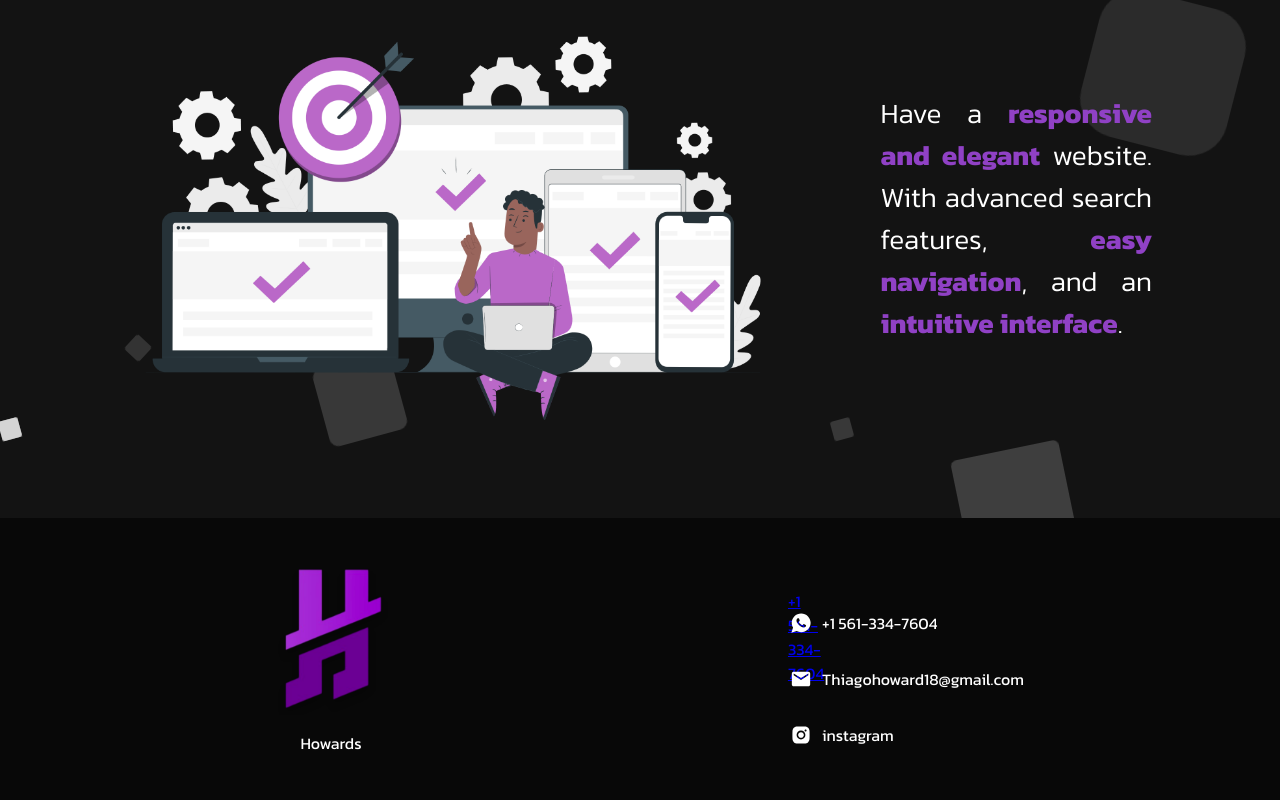
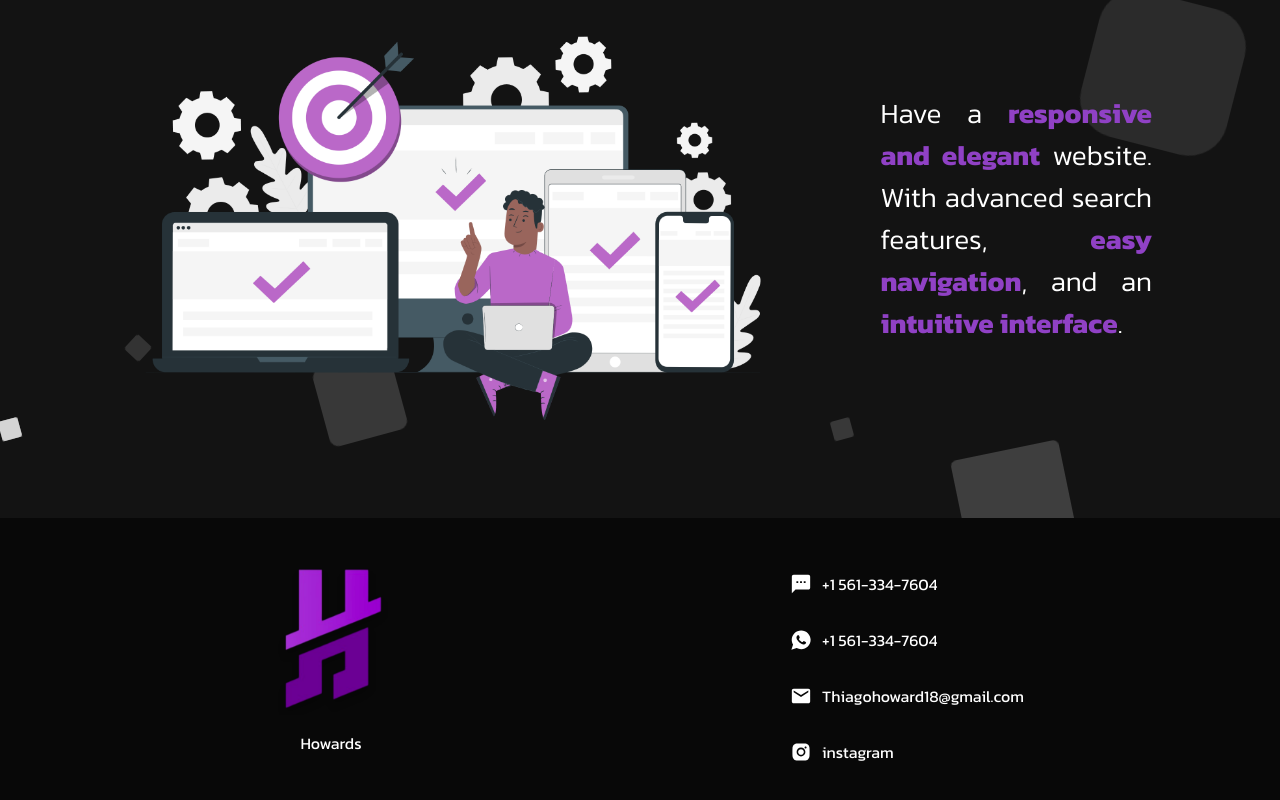
Before and after one commit to EduardoFagotti/Howards_site, a Next.js app: page / in a window 1280 px wide. Shown: the part 732-1532 px from the top of the page. Built offline with nearby package versions, Linux system fonts and the light colour scheme.

Commit message:
update SMS link

```diff
--- a/src/components/Footer/index.jsx
+++ b/src/components/Footer/index.jsx
@@ -17,15 +17,9 @@ export default function Footer() {
           <p>Howards</p>
         </div>
         <div className="contacts">
-          <Link
-            className="icon"
-            href="https://criarmeulink.com.br/u/1696879756"
-            target="_blank"
-          >
-            <p>
-              <MdSms className="icon" /> +1 561-334-7604
-            </p>
-          </Link>
+          <p>
+            <MdSms className="icon" /> +1 561-334-7604
+          </p>
           <Link className="link" href="https://wa.link/kh6g4v" target="_blank">
             <p>
               <IoLogoWhatsapp className="icon" /> +1 561-334-7604
```
